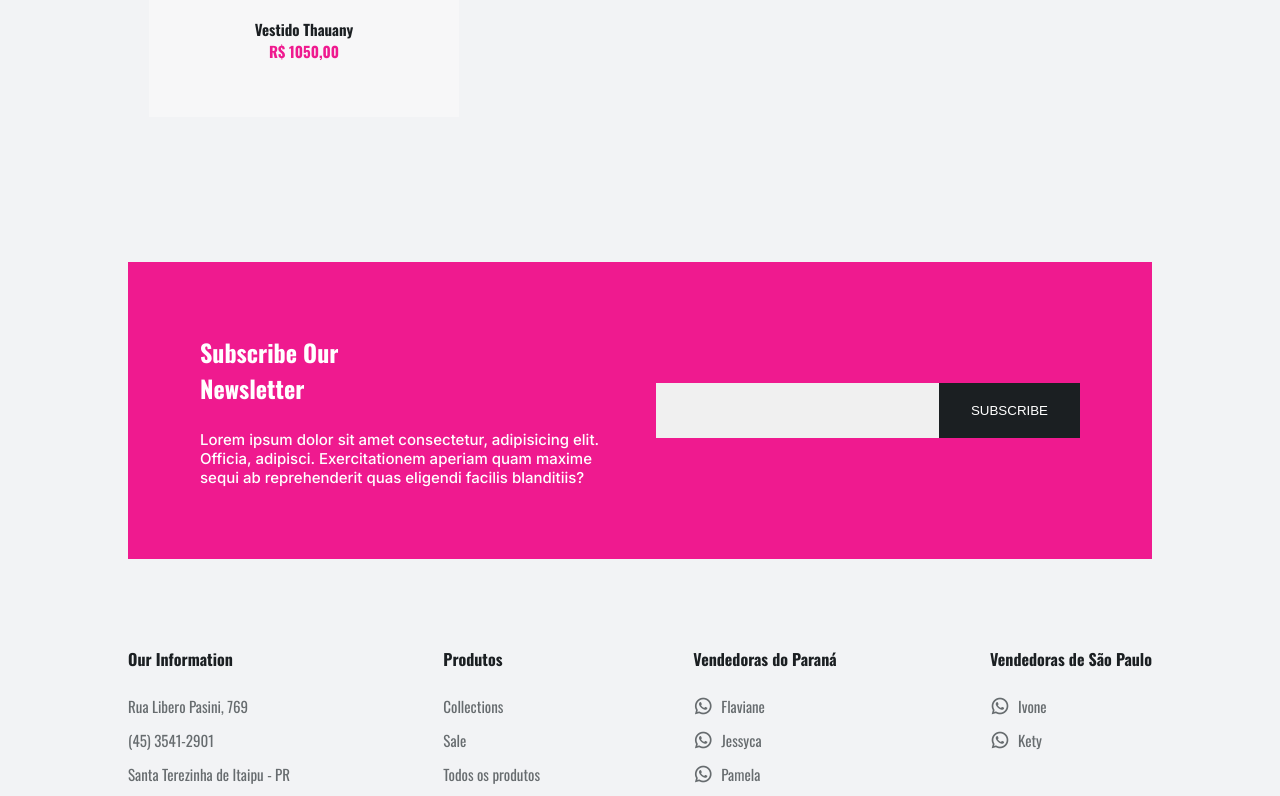
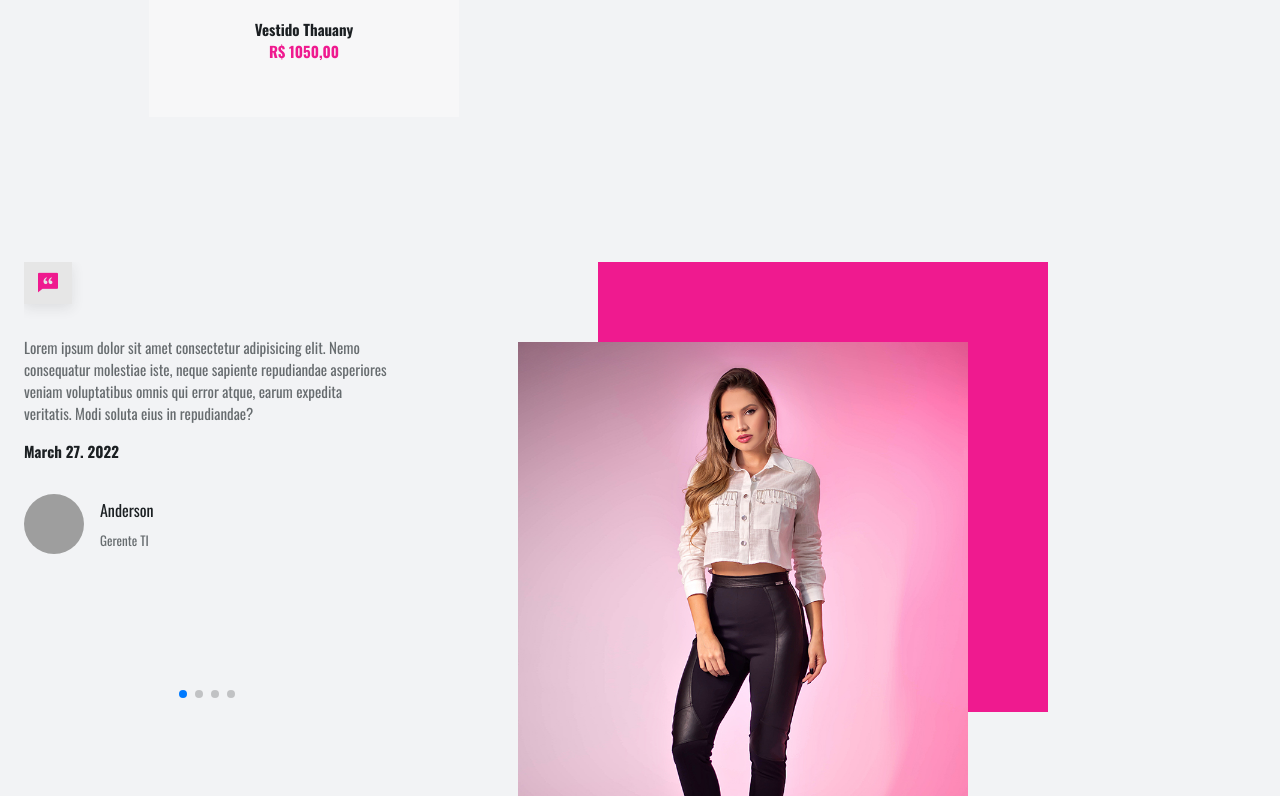
Before and after one commit to estacaostore/sitealinemezzaribrand, a Next.js app: page / in a window 1280 px wide. Shown: the part 2244-3040 px from the top of the page. Built offline with nearby package versions, Linux system fonts and the light colour scheme; grey boxes are pictures that could not be loaded.

Commit message:
Testimonial

```diff
--- a/package.json
+++ b/package.json
@@ -13,7 +13,8 @@
     "react": "18.1.0",
     "react-dom": "18.1.0",
     "remixicon": "^2.5.0",
-    "styled-components": "^5.3.5"
+    "styled-components": "^5.3.5",
+    "swiper": "^8.1.5"
   },
   "devDependencies": {
     "@types/node": "17.0.34",
--- a/src/components/Footer/styles.ts
+++ b/src/components/Footer/styles.ts
@@ -29,7 +29,7 @@ export const Container = styled.footer`
     color: ${theme.colors.text_color};
     display: flex;
     align-items: center;
-    gap: 0.5rem;
+    column-gap: 0.5rem;
 
     &:hover {
       color: ${theme.colors.title_color};
--- /dev/null
+++ b/src/components/Testimonial/index.tsx
@@ -0,0 +1,164 @@
+import React from 'react'
+import { Navigation, Pagination } from 'swiper'
+import 'swiper/css'
+import 'swiper/css/navigation'
+import 'swiper/css/pagination'
+import { Swiper, SwiperSlide } from 'swiper/react'
+import { Container } from './styles'
+
+const Testimonial: React.FC = () => {
+  return (
+    <Container className="testimonial section container">
+      <div className="testimonial__container grid">
+        <Swiper
+          className="swiper-wrapper"
+          effect={'coverflow'}
+          grabCursor={true}
+          centeredSlides={true}
+          slidesPerView={'auto'}
+          loop={true}
+          mousewheel={true}
+          pagination={true}
+          spaceBetween={20}
+          navigation={{
+            prevEl: '.swiper-button-prev',
+            nextEl: '.swiper-button-next'
+          }}
+          coverflowEffect={{
+            rotate: 0,
+            stretch: 0,
+            depth: 100,
+            modifier: 1,
+            slideShadows: true
+          }}
+          modules={[Pagination, Navigation]}
+        >
+          <SwiperSlide className="testimonial__card swiper-slider">
+            <div className="testimonial__quote">
+              <i className="ri-chat-quote-fill"></i>
+            </div>
+
+            <p className="testimonial__description">
+              Lorem ipsum dolor sit amet consectetur adipisicing elit. Nemo
+              consequatur molestiae iste, neque sapiente repudiandae asperiores
+              veniam voluptatibus omnis qui error atque, earum expedita
+              veritatis. Modi soluta eius in repudiandae?
+            </p>
+
+            <h3 className="testimonial__date">March 27. 2022</h3>
+
+            <div className="testimonial__perfil">
+              <img
+                src="https://avatars.githubusercontent.com/u/4048207?v=4"
+                alt=""
+                className="testimonial__perfil-img"
+              />
+
+              <div className="testimonial__perfil-data">
+                <span className="testimonial__perfil-name">Anderson</span>
+                <span className="testimonial__perfil-detail">Gerente TI</span>
+              </div>
+            </div>
+          </SwiperSlide>
+          <SwiperSlide className="testimonial__card swiper-slider">
+            <div className="testimonial__quote">
+              <i className="ri-chat-quote-fill"></i>
+            </div>
+
+            <p className="testimonial__description">
+              Lorem ipsum dolor sit amet consectetur adipisicing elit. Nemo
+              consequatur molestiae iste, neque sapiente repudiandae asperiores
+              veniam voluptatibus omnis qui error atque, earum expedita
+              veritatis. Modi soluta eius in repudiandae?
+            </p>
+
+            <h3 className="testimonial__date">March 27. 2022</h3>
+
+            <div className="testimonial__perfil">
+              <img
+                src="https://avatars.githubusercontent.com/u/4048207?v=4"
+                alt=""
+                className="testimonial__perfil-img"
+              />
+
+              <div className="testimonial__perfil-data">
+                <span className="testimonial__perfil-name">Anderson</span>
+                <span className="testimonial__perfil-detail">Gerente TI</span>
+              </div>
+            </div>
+          </SwiperSlide>
+          <SwiperSlide className="testimonial__card swiper-slider">
+            <div className="testimonial__quote">
+              <i className="ri-chat-quote-fill"></i>
+            </div>
+
+            <p className="testimonial__description">
+              Lorem ipsum dolor sit amet consectetur adipisicing elit. Nemo
+              consequatur molestiae iste, neque sapiente repudiandae asperiores
+              veniam voluptatibus omnis qui error atque, earum expedita
+              veritatis. Modi soluta eius in repudiandae?
+            </p>
+
+            <h3 className="testimonial__date">March 27. 2022</h3>
+
+            <div className="testimonial__perfil">
+              <img
+                src="https://avatars.githubusercontent.com/u/4048207?v=4"
+                alt=""
+                className="testimonial__perfil-img"
+              />
+
+              <div className="testimonial__perfil-data">
+                <span className="testimonial__perfil-name">Anderson</span>
+                <span className="testimonial__perfil-detail">Gerente TI</span>
+              </div>
+            </div>
+          </SwiperSlide>
+
+          <SwiperSlide className="testimonial__card swiper-slider">
+            <div className="testimonial__quote">
+              <i className="ri-chat-quote-fill"></i>
+            </div>
+
+            <p className="testimonial__description">
+              Lorem ipsum dolor sit amet consectetur adipisicing elit. Nemo
+              consequatur molestiae iste, neque sapiente repudiandae asperiores
+              veniam voluptatibus omnis qui error atque, earum expedita
+              veritatis. Modi soluta eius in repudiandae?
+            </p>
+
+            <h3 className="testimonial__date">March 27. 2022</h3>
+
+            <div className="testimonial__perfil">
+              <img
+                src="https://avatars.githubusercontent.com/u/4048207?v=4"
+                alt=""
+                className="testimonial__perfil-img"
+              />
+
+              <div className="testimonial__perfil-data">
+                <span className="testimonial__perfil-name">Anderson</span>
+                <span className="testimonial__perfil-detail">Gerente TI</span>
+              </div>
+            </div>
+          </SwiperSlide>
+        </Swiper>
+
+        <div className="swiper-button-next">
+          <i className="ri-arrow-right-line"></i>
+        </div>
+
+        <div className="swiper-button-prev">
+          <i className="ri-arrow-left-line"></i>
+        </div>
+
+        <div className="testimonial__images">
+          <div className="testimonial__square"></div>
+          <img src="/images/home.jpg" alt="" className="testimonial__img" />
+        </div>
+      </div>
+    </Container>
+  )
+}
+
+export { Testimonial }
--- /dev/null
+++ b/src/components/Testimonial/styles.ts
@@ -0,0 +1,158 @@
+import styled from 'styled-components'
+import { theme } from '../../styles/theme'
+
+export const Container = styled.section`
+  &.container {
+    max-width: 1024px;
+    margin-left: ${theme.margins.mb_1_5};
+    margin-right: ${theme.margins.mb_1_5};
+  }
+
+  .testimonial__container {
+    row-gap: 4rem;
+  }
+
+  .testimonial__quote {
+    display: inline-flex;
+    background-color: ${theme.colors.card_color};
+    padding: 0.5rem 0.75rem;
+    font-size: 1.5rem;
+    color: ${theme.colors.first_color};
+    box-shadow: 0 4px 12px hsla(0, 0%, 20%, 0.1);
+    margin-bottom: ${theme.margins.mb_2};
+  }
+
+  .testimonial__description {
+    margin-bottom: ${theme.margins.mb_1};
+  }
+
+  .testimonial__date {
+    font-size: ${theme.fonts.normal_font_size};
+    margin-bottom: ${theme.margins.mb_2};
+  }
+
+  .testimonial__perfil {
+    display: flex;
+    align-items: center;
+    column-gap: 1rem;
+    margin-bottom: 7rem;
+  }
+
+  .testimonial__perfil-img {
+    width: 60px;
+    height: 60px;
+    border-radius: 3rem;
+  }
+
+  .testimonial__perfil-data {
+    display: flex;
+    flex-direction: column;
+    row-gap: 0.5rem;
+  }
+
+  .testimonial__perfil-name {
+    font-size: ${theme.fonts.h3_font_size};
+    font-weight: ${theme.fonts.normal_font_size};
+    color: ${theme.colors.title_color};
+  }
+
+  .testimonial__perfil-detail {
+    font-size: ${theme.fonts.small_font_size};
+  }
+
+  .testimonial__images {
+    position: relative;
+  }
+
+  .testimonial__img,
+  .testimonial__square {
+    width: 250px;
+  }
+
+  .testimonial__square {
+    height: 320px;
+    background-color: ${theme.colors.first_color};
+    margin-left: auto;
+  }
+
+  .testimonial__img {
+    position: absolute;
+    right: 2rem;
+    top: 3rem;
+  }
+
+  .testimonial-swiper {
+    margin-left: initial;
+    margin-right: initial;
+  }
+
+  .swiper-button-prev,
+  .swiper-button-next {
+    top: initial;
+    bottom: 5%;
+    width: initial;
+    height: initial;
+    background-color: ${theme.colors.card_color};
+    box-shadow: 0 4px 12px hsla(0, 0%, 20%, 0.1);
+    padding: 0.25rem;
+    font-size: 1.5rem;
+    color: ${theme.colors.first_color};
+
+    &:after {
+      content: '';
+    }
+  }
+
+  .swiper-button-next {
+    right: initial;
+    left: 4rem;
+  }
+
+  @media screen and (max-width: 320px) {
+    &.container {
+      margin-left: ${theme.margins.mb_1};
+      margin-right: ${theme.margins.mb_1};
+    }
+
+    .testimonial__square,
+    .testimonial__img {
+      width: 180px;
+    }
+
+    .testimonial__square {
+      height: 180px;
+    }
+  }
+
+  @media screen and (min-width: 767px) {
+    &.section {
+      padding: 8rem 0 1rem;
+    }
+
+    .testimonial__container {
+      grid-template-columns: repeat(2, 1fr);
+      align-items: center;
+      padding-bottom: 4rem;
+    }
+  }
+
+  @media screen and (min-width: 1024px) {
+    .testimonial__container {
+      column-gap: 13rem;
+    }
+
+    .testimonial__square,
+    .testimonial__img {
+      width: 450px;
+    }
+
+    .testimonial__square {
+      height: 450px;
+    }
+
+    .testimonial__img {
+      right: 5rem;
+      top: 5rem;
+    }
+  }
+`
--- a/src/pages/index.tsx
+++ b/src/pages/index.tsx
@@ -6,6 +6,7 @@ import { Home } from '../components/Home'
 import { Newsletter } from '../components/Newsletter'
 import { Scrollup } from '../components/Scrollup'
 import { Story } from '../components/Story'
+import { Testimonial } from '../components/Testimonial'
 
 const Index: NextPage = () => {
   return (
@@ -16,6 +17,7 @@ const Index: NextPage = () => {
         <Home />
         <Story />
         <Featured />
+        <Testimonial />
         <Newsletter />
       </main>
       <Footer />
```
Also changed, not shown: 1 other file (tests, documents, lock files or other folders).
